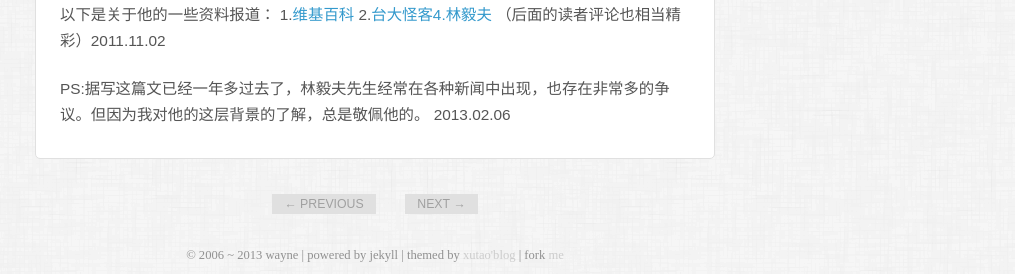
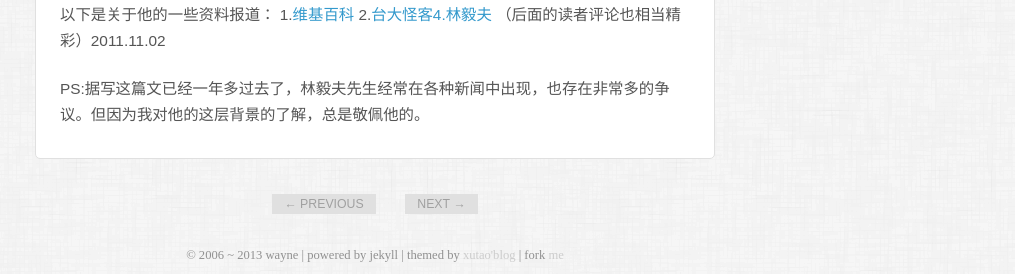
Before and after one commit to xutao1988/xutao1988.github.com, a Jekyll site: the page built from _posts/2011-11-02-something-about-linyifu.markdown, in a window 1280 px wide. Shown: the part 1124-1398 px from the top of the page, without its empty margins (265-1280 px from the left). Built offline with Jekyll 4.4.1, drawn with Linux system fonts in a browser that asks for light colours; some web fonts are replaced; Markdown is read by kramdown in place of the engine named in the settings.

Commit message:
chang post

```diff
--- a/_posts/2011-11-02-something-about-linyifu.markdown
+++ b/_posts/2011-11-02-something-about-linyifu.markdown
@@ -4,6 +4,7 @@ layout: post
 tags:
     - 读书笔记
 ---
+
 最近在听叶永烈先生的有声书《第三只眼识台湾》，讲到金门的时候，听他说到1979年金门出了一位传奇人物林毅夫，当时就被他的经历震撼了。查了其他资料，佩服得五体投地，以下简记：
 
 林毅夫（当时名字为林正义）50年代出身于台湾，幼时家境贫困。考入台湾大学，大一即任学生会主席，恰好当时美国与中华民国断交，与中华人民共和国建交。林正义率同学绝世抗议，声援国民政府。
@@ -30,4 +31,4 @@ tags:
 1.[维基百科](http://zh.wikipedia.org/wiki/%E6%9E%97%E6%AF%85%E5%A4%AB)
 2.[台大怪客4.林毅夫](http://gallery.lib.ntu.edu.tw/?p=218) （后面的读者评论也相当精彩）2011.11.02
 
-PS:据写这篇文已经一年多过去了，林毅夫先生经常在各种新闻中出现，也存在非常多的争议。但因为我对他的这层背景的了解，总是敬佩他的。 2013.02.06
+PS:据写这篇文已经一年多过去了，林毅夫先生经常在各种新闻中出现，也存在非常多的争议。但因为我对他的这层背景的了解，总是敬佩他的。
```
